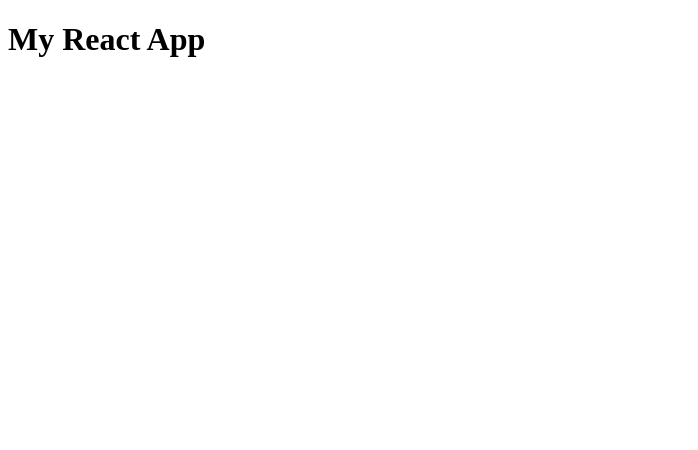
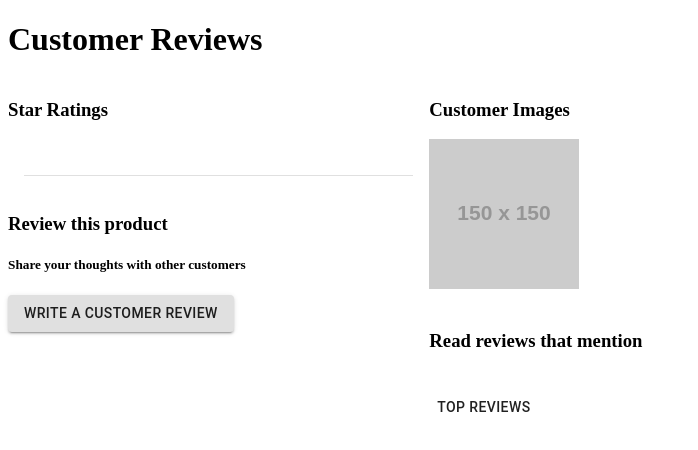
Before and after one commit to Quaran-Team/client-Amazin, a React app: page / in a window 1280 px wide. Shown: the top 450 px of the page, without its empty margins (0-698 px from the left). Built offline with nearby package versions, Linux system fonts and the light colour scheme.

Commit message:
components

```diff
--- a/package.json
+++ b/package.json
@@ -22,6 +22,7 @@
   },
   "homepage": "https://github.com/Quaran-Team/client-Amazin#readme",
   "dependencies": {
+    "@material-ui/core": "^4.11.0",
     "react": "^16.13.1",
     "react-dom": "^16.13.1"
   },
--- /dev/null
+++ b/src/CustomerReviewsContainer.js
@@ -0,0 +1,35 @@
+import React, { Component } from 'react';
+import ReviewProduct from "./components/ReviewProduct"
+import CustomerImages from './components/CustomerImages';
+import ReviewMentions from './components/ReviewMentions';
+import StarRating from './components/StarRating';
+import Grid from '@material-ui/core/Grid';
+import Divider from '@material-ui/core/Divider';
+
+class CustomerReviewsContainer extends Component {
+
+
+    render() {
+        return (
+            <div>
+                <h1> Customer Reviews</h1>
+                <Grid container justify="flex-start" alignItems="flex-start">
+                    <Grid item sm={4}>
+                        <div><StarRating /></div>
+                          <Divider variant="middle" />
+                          <br />
+                        <div><ReviewProduct /></div>
+                    </Grid>
+
+                    <Grid item sm>
+                        <div><CustomerImages /></div>
+                        <br />
+                        <div><ReviewMentions /></div>
+                    </Grid>
+                </Grid>
+            </div>
+         );
+    }
+}
+
+export default CustomerReviewsContainer;
--- /dev/null
+++ b/src/components/CustomerImages.js
@@ -0,0 +1,27 @@
+import React, { Component } from 'react';
+
+class CustomerImages extends Component {
+
+    // constructor() {
+    //     super();
+    //     this.state = {
+    //         loaded: false
+    //     }
+    // }
+
+    // handleImageLoaded() {
+    //     this.setState({ loaded: true })
+    // }
+
+    render() {
+        return (
+            <div>
+                <h3>Customer Images</h3>
+                <div><img src="http://placehold.it/150x150" /></div>
+
+            </div>
+         );
+    }
+}
+
+export default CustomerImages;
--- /dev/null
+++ b/src/components/ReviewMentions.js
@@ -0,0 +1,36 @@
+import React, { Component } from 'react';
+import Button from '@material-ui/core/Button';
+import Menu from '@material-ui/core/Menu';
+import MenuItem from '@material-ui/core/MenuItem';
+
+class ReviewMentions extends Component {
+    constructor(props) {
+        super(props)
+        this.state = { value: "top reviews"}
+
+
+    this.handleClick = this.handleClick.bind(this);
+
+}
+    handleClick(e) {
+        this.setState({ value: e.target.value })
+
+        console.log("The link was clicked");
+    }
+
+
+    render() {
+
+        return (
+            <div>
+                <h3>Read reviews that mention</h3>
+                <br />
+                <Button onClick={this.handleClick}>
+                    top reviews
+                </Button>
+            </div>
+         );
+    }
+}
+
+export default ReviewMentions;
--- /dev/null
+++ b/src/components/ReviewProduct.js
@@ -0,0 +1,17 @@
+import React, { Component } from 'react';
+import Button from '@material-ui/core/Button';
+
+class ReviewProduct extends Component {
+
+    render() {
+        return (
+            <div>
+                <h3>Review this product</h3>
+                <h5>Share your thoughts with other customers</h5>
+                <Button variant="contained">Write a customer review</Button>
+            </div>
+         );
+    }
+}
+
+export default ReviewProduct;
--- /dev/null
+++ b/src/components/StarRating.js
@@ -0,0 +1,23 @@
+import React, { Component } from 'react';
+
+class StarRating extends Component {
+    constructor() {
+        super();
+
+        this.state = {
+          rating: 1
+        };
+    }
+
+    render() {
+        return (
+            <div>
+                <h3>Star Ratings</h3>
+                <br />
+                <br />
+            </div>
+         );
+    }
+}
+
+export default StarRating;
--- a/src/index.js
+++ b/src/index.js
@@ -1,5 +1,5 @@
 import React from 'react';
 import ReactDOM from 'react-dom';
-import App from './components/App'
+import CustomerReviewsContainer from './CustomerReviewsContainer'
 
-ReactDOM.render(<App />, document.getElementById("app"))
+ReactDOM.render(<CustomerReviewsContainer />, document.getElementById("app"))
```
Also changed, not shown: 1 other file (tests, documents, lock files or other folders).
